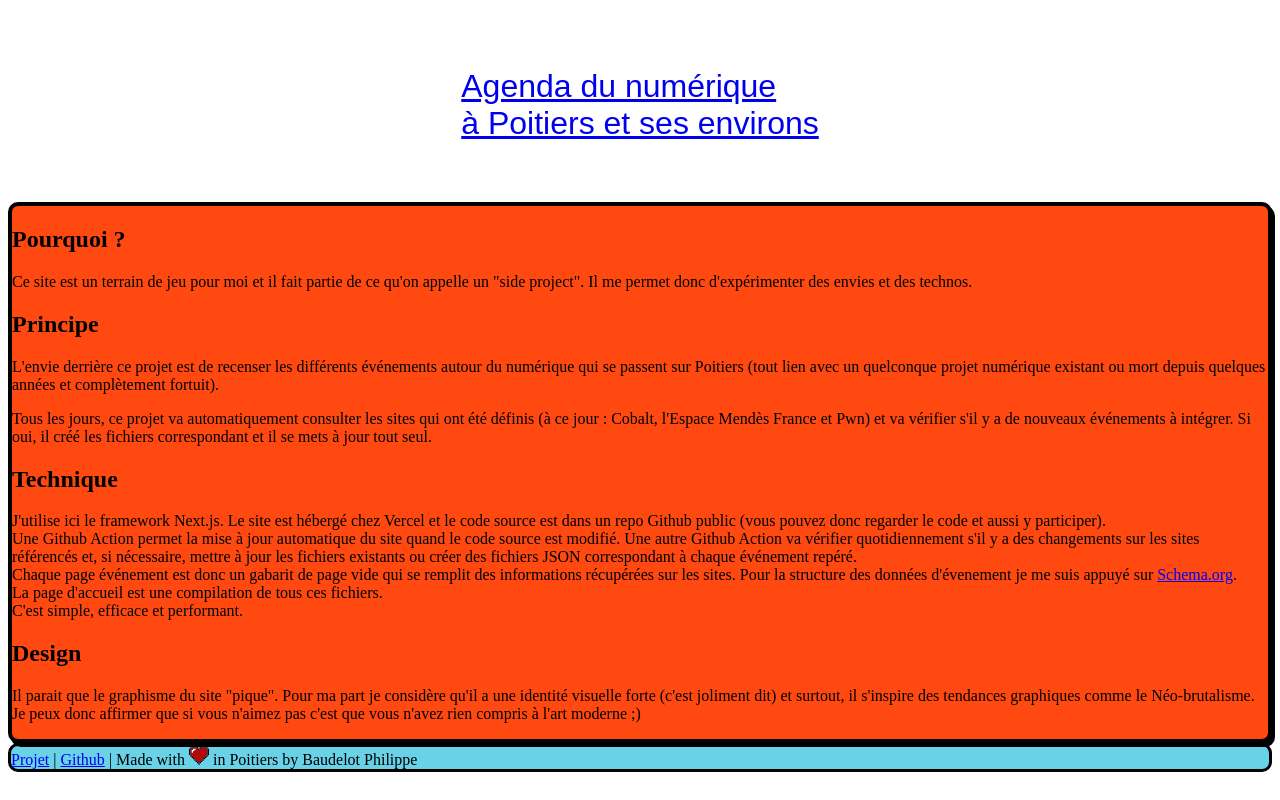
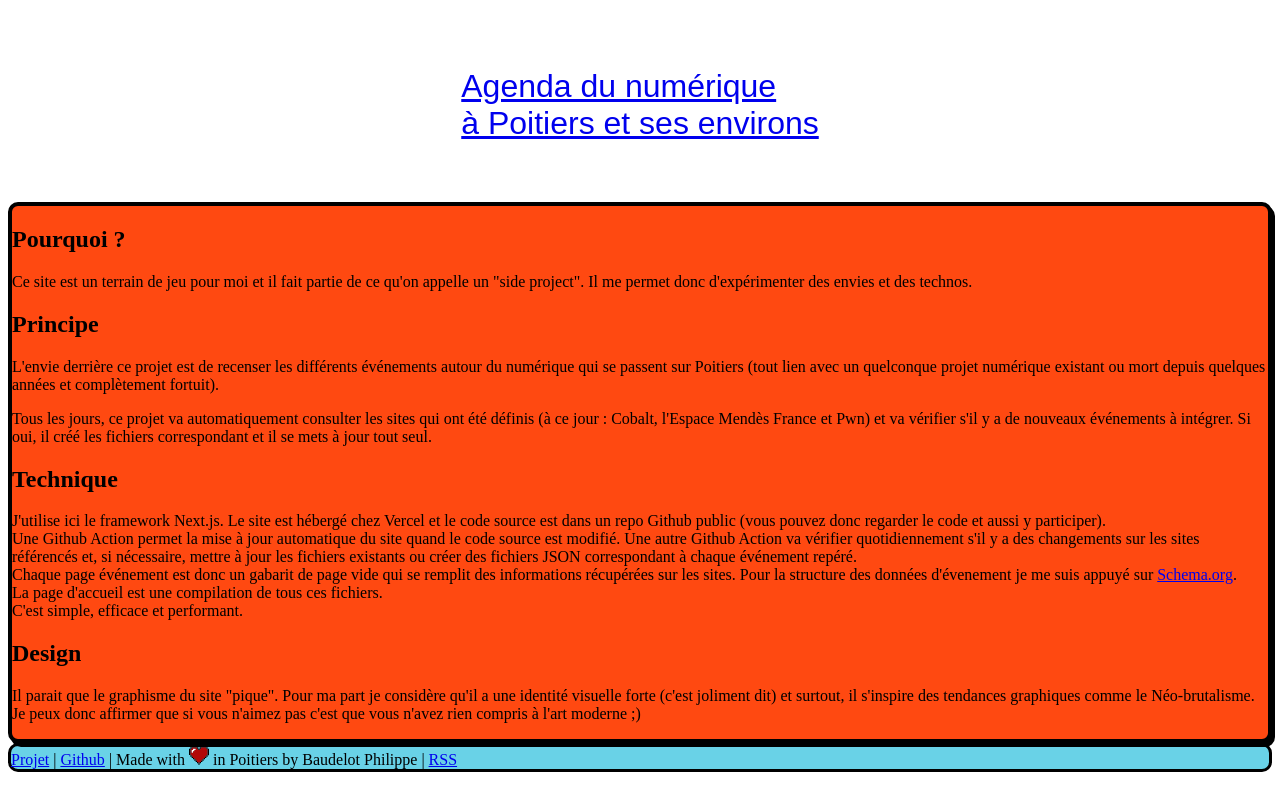
Before and after one commit to baudelotphilippe/agendanumerique, a Next.js app: page /projet in a window 1280 px wide. Built offline with nearby package versions, Linux system fonts and the light colour scheme; a web font is replaced by a local one.

Commit message:
feat: Show RSS feeds

```diff
--- a/components/Footer.js
+++ b/components/Footer.js
@@ -6,6 +6,7 @@ const Footer = () => {
 return (
     <footer className={`${styles.footer} container p-3 my-4 text-center`}>
         <Link href="/projet">Projet</Link> | <a href="https://github.com/baudelotphilippe/agendanumerique" target="_blank" rel="noreferrer">Github</a> | Made with <svg xmlns="http://www.w3.org/2000/svg" width="20" viewBox="0 0 100 93.4"><g><g id="Layer_1" data-name="Layer 1"><path fill="#fff" d="M26.7,13.3H20V20H13.3V33.4H20V26.7h6.7V20h6.7V13.3Z"/><path fill="#b20909" d="M86.7,13.3V6.7H60v6.7H53.3v6.7H46.6V13.4H40V6.7H13.3v6.7H6.7V46.7h6.7v6.7H20v6.7h6.7v6.6h6.7v6.7H40v6.7h6.7v6.6h6.7V80H60V73.3h6.7V66.7h6.7V60H80V53.3h6.7V46.7h6.7V13.3ZM13.3,26.7V20H20V13.3H33.3V20H26.6v6.7H20v6.7H13.3Z"/><path d="M33.3,0h-20V6.7H40V0Z"/><path d="M13.3,6.7H6.7v6.7h6.7V6.7Z"/><path d="M46.7,6.7H40v6.7h6.7Z"/><path d="M60,6.7H53.3v6.7H60Z"/><path d="M0,20V45.6H6.7V13.3H0Z"/><path d="M53.3,13.3H46.6V20h6.7Z"/><path d="M13.3,46.7H6.7v6.7h6.7V46.7Z"/><path d="M20,53.4H13.3v6.7H20Z"/><path d="M26.7,60H20v6.7h6.7Z"/><path d="M33.3,66.7H26.6v6.7h6.7Z"/><path d="M80,0H60V6.7H86.7V0Z"/><path d="M93.3,6.7H86.6v6.7h6.7Z"/><path d="M93.3,13.3V46.7H100V13.3Z"/><path d="M93.3,46.7H86.6v6.7h6.7Z"/><path d="M80,60H73.3v6.7H80Z"/><path d="M86.7,53.4H80v6.7h6.7Z"/><path d="M73.3,66.7H66.6v6.7h6.7Z"/><path d="M40,73.4H33.3v6.7H40Z"/><path d="M46.7,80.1H40v6.6h6.7Z"/><path d="M60,80.1H53.3v6.6H60Z"/><path d="M53.3,86.7H46.6v6.7h6.7Z"/><path d="M66.7,73.4H60v6.7h6.7Z"/></g></g></svg> in Poitiers by Baudelot Philippe
+        | <a href="/feed.xml" target="_blank" rel="noreferrer">RSS</a>
     </footer>
 )
 }
--- a/components/Header.js
+++ b/components/Header.js
@@ -24,6 +24,9 @@ const Header = ({ title, datas }) => {
         sizes="16x16"
         href="/favicon-16x16.png"
       />
+      <link rel="alternate" type="application/rss+xml" href="/feed.xml" />
+      <link rel="alternate" type="application/atom+xml" href="/atom.xml" />
+      <link rel="alternate" type="application/json" href="/feed.json" />
       <link rel="manifest" href="/site.webmanifest"></link>
       <script type="application/ld+json">{datas}</script>
     </Head>
```
